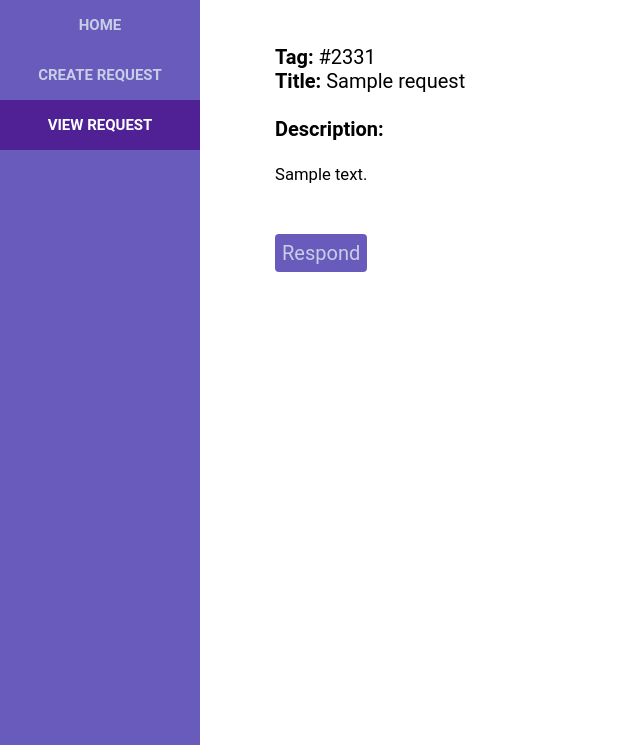
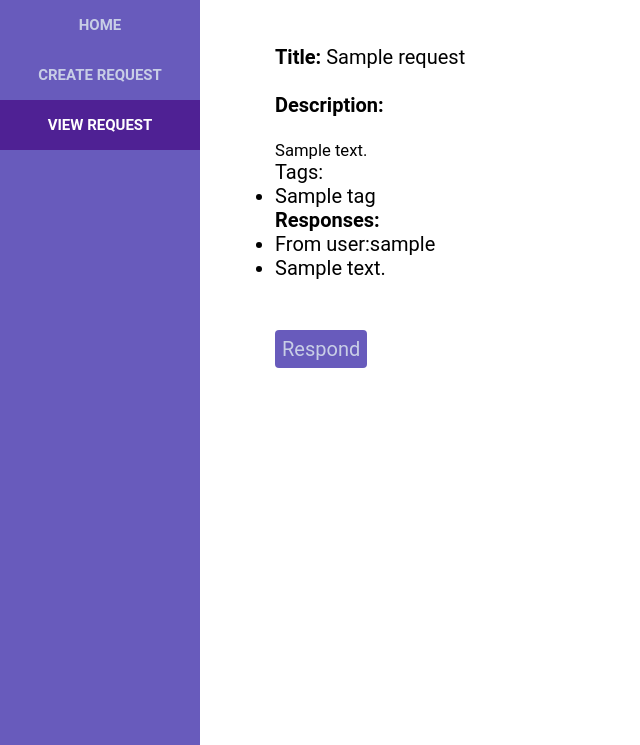
Before and after one commit to flappyfishhh/CITS5505-Web-Dev, a Flask app: page /requests/1 in a window 1280 px wide. Shown: the part 55-800 px from the top of the page, without its empty margins (0-640 px from the left). Run offline with Flask 3, Linux system fonts and the light colour scheme; the visitor is signed in with stand-in values (Sample User, id 1); tables that the repository leaves empty hold one stand-in row (values such as "Sample post").

Commit message:
Create view response module, route create response with db

```diff
--- a/app/model.py
+++ b/app/model.py
@@ -37,6 +37,10 @@ class Response(db.Model):
     user_id = db.Column(db.Integer, db.ForeignKey(User.user_id), nullable=False)
     request_id = db.Column(db.Integer, db.ForeignKey(Request.request_id), nullable=False)
 
+    #print the response detail
+    def __repr__(self) -> str:
+        return f'Response id: {self.response_id},Request id:{self.request_id}, Response content:{self.response_content}'
+
 
 # Many-to-Many association table for requests and tags
 post_tag = db.Table('post_tag',
--- a/app/routes.py
+++ b/app/routes.py
@@ -71,10 +71,22 @@ def index():
     posts=requests)
 
 
-@app.route('/requests/<int:request_id>')
+@app.route('/requests/<int:request_id>', methods=['GET', 'POST'])
 def ViewRequest(request_id):
     new_request = Request.query.get_or_404(request_id)
+    if request.method == 'POST':
+        if 'user_id' in session:
+            response_content = request.form['response']
+            user_id = session['user_id']
+            new_response = Response(response_content=response_content, user_id=user_id, request_id=request_id)
+            db.session.add(new_response)
+            db.session.commit()
+            return redirect(url_for('ViewRequest', request_id=request_id))
+        else:
+            return render_template('login.html')
     return render_template("view-request.html", request=new_request)
+
+
 
 @app.route('/create-request', methods=['GET', 'POST'])
 def CreateRequest():
--- a/app/templates/view-request.html
+++ b/app/templates/view-request.html
@@ -1,29 +1,55 @@
-{% extends "base.html" %}
-{% block content %}
+{% extends "base.html" %} {% block content %}
 <!-- Linked the styling sheets -->
-    <link rel="stylesheet" href="{{ url_for('static', filename='styling-css/common-elements-style.css') }}">
-    <link rel="stylesheet" href="{{ url_for('static', filename='styling-css/view-request.css') }}">
+<link
+  rel="stylesheet"
+  href="{{ url_for('static', filename='styling-css/common-elements-style.css') }}"
+/>
+<link
+  rel="stylesheet"
+  href="{{ url_for('static', filename='styling-css/view-request.css') }}"
+/>
 <!-- Linked the javascript code file -->
 <script src="{{ url_for('static', filename='view-request.js')
     }}"></script>
 <!-- The view request page displaying the request details and an option to respond to request -->
 <div class="view-request-content">
-        <div><p><strong>Tag: </strong>#2331</p></div>
-        <div><p><strong>Title: </strong>{{request.request_title}}</p><br>
-            <p class="query-description"><Strong>Description:</Strong></p><br>
+  <div>
+    <p><strong>Title: </strong>{{request.request_title}}</p>
+    <br />
+    <p class="query-description"><strong>Description:</strong></p>
+    <br />
     <p class="description-content">{{request.request_content}}</p>
   </div>
+  <p>Tags:</p>
+  <ul>
+    {% for tag in request.tags %}
+    <li>{{ tag.tag_name }}</li>
+    {% endfor %}
+  </ul>
+  <h3>Responses:</h3>
+  <ul>
+    {% for response in request.response %}
+    <li>From user:{{response.contributor.user_name}}</li>
+    <li>{{ response.response_content }}</li>
+    {% endfor %}
+  </ul>
   <button class="respond-button" type="button">Respond</button>
   <!-- The respond to request section displayed on clicking respond button -->
-        <div class="response-content">
+  <div class="response-content" id="responseForm" style="display: none">
     <!-- The respond to request section has a field to enter response and submit and back buttons -->
-            <textarea id="response" name="response-field"></textarea>
+    <form
+      action="{{ url_for('ViewRequest', request_id=request.request_id) }}"
+      method="post"
+    >
+      <textarea id="response" name="response" required></textarea>
       <div class="response-buttons">
-                <button class="submit-button" type="button">Submit</button>
-                <button class="back-button" type="button">Back</button>
+        <button class="submit-button" type="submit">Submit</button>
+        <button class="back-button" type="button" onclick="hideResponseForm()">
+          Back
+        </button>
       </div>
+    </form>
   </div>
 </div>
 
-
 {% endblock %}
```
Lines whose indentation alone changed are shown as unchanged.
